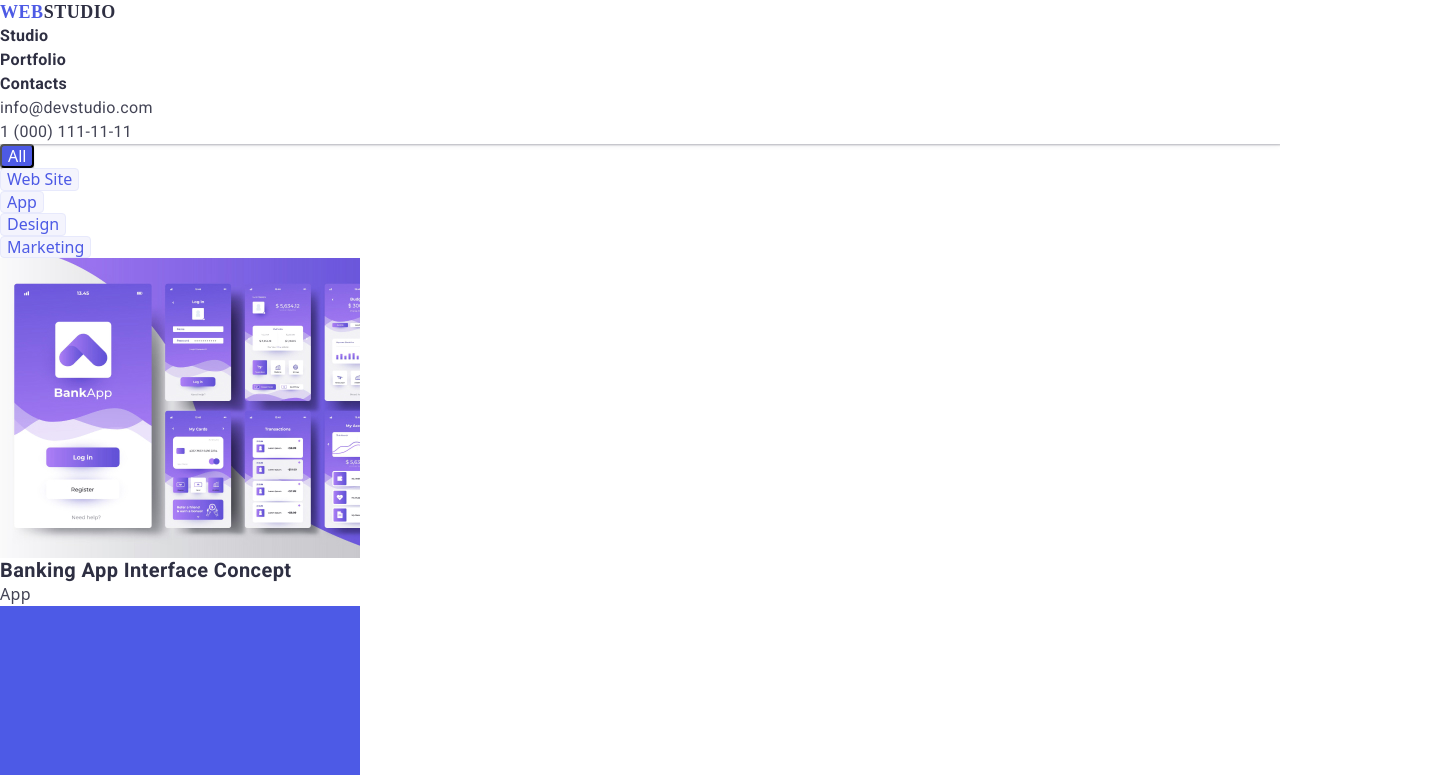
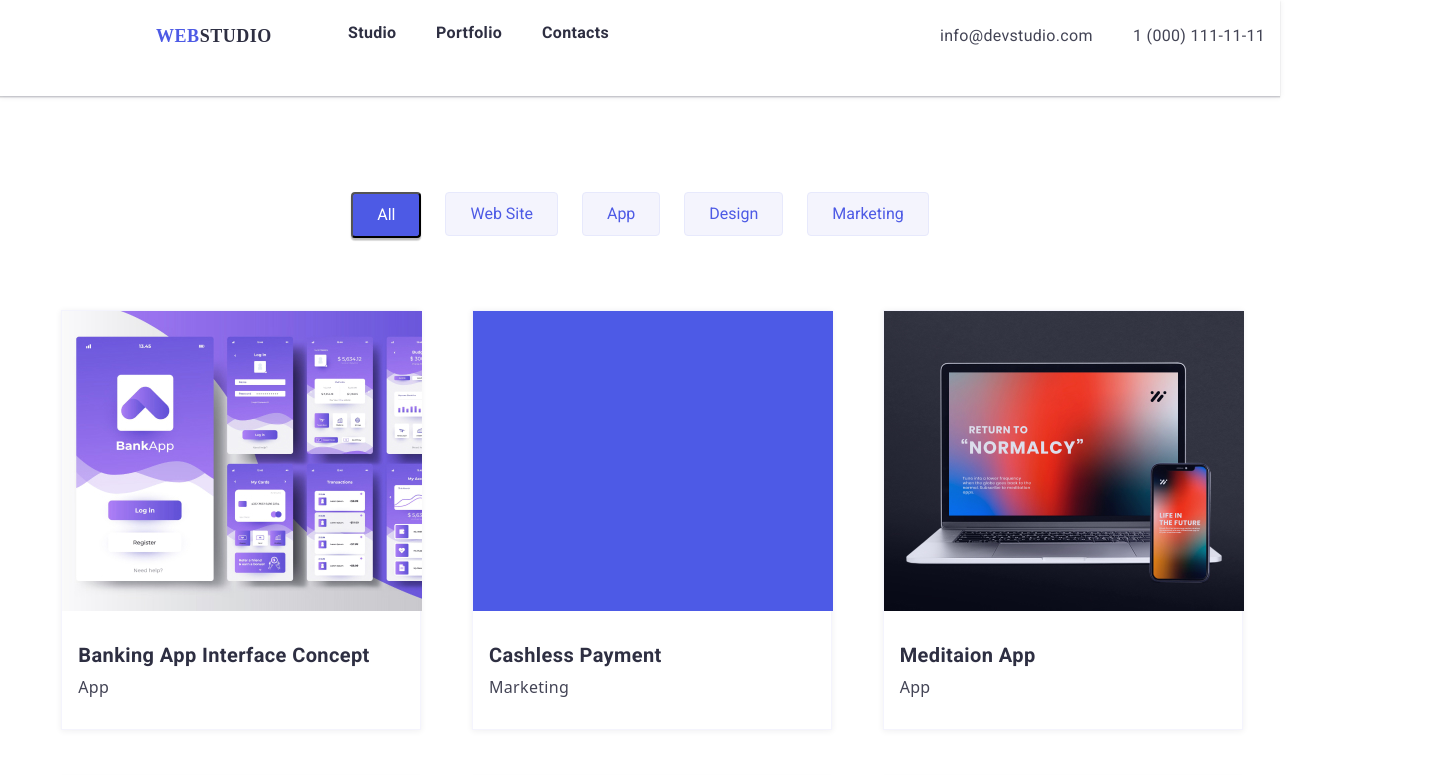
Before and after one commit to olexiyc/goit-markup-hw-03, a plain HTML site: page portfolio.html in a window 1280 px wide. Shown: the top 775 px of the page, 1440 px wide, since content can reach past the window. Drawn offline with nearby package versions, Linux system fonts and the light colour scheme.

Commit message:
Saturday

```diff
--- a/css/portfolio.css
+++ b/css/portfolio.css
@@ -21,10 +21,13 @@ a{
 body{
     font-family: 'Roboto', sans-serif;
     font-style: normal}
-.header{
+    .pageheader{
         background: #FFFFFF;
-        box-shadow: 0px 2px 1px rgba(46, 47, 66, 0.08), 0px 1px 1px rgba(46, 47, 66, 0.16), 0px 1px 6px rgba(46, 47, 66, 0.08);}
+        box-shadow: 0px 2px 1px rgba(46, 47, 66, 0.08), 0px 1px 1px rgba(46, 47, 66, 0.16), 0px 1px 6px rgba(46, 47, 66, 0.08);
+    }
 .webstudio{
+        padding-left: 156px;
+        padding-top: 24px;
         font-family: 'Raleway';
         font-style: normal;
         font-weight: 800;
@@ -34,48 +37,71 @@ body{
         letter-spacing: 0.03em;
         text-transform: uppercase;
         color: #2E2F42;}
+.nav-list{
+    display: flex;
+    margin: 0px;
+    padding: 0px;
+}
+.nav-item{
+    display: block;
+    margin-right: 40px;
+
+}
+.social-links{
+    display: flex;
+    margin: 0px;
+    padding: 0px;
+}
+.social-item{
+    padding-top: 24px;
+    padding-bottom: 24px;
+
+}
 .studio{
+    position: absolute;
+    top: 24px;
+    left: 348px;
+    width: 48px;
+    height: 24px;
+    font-family: 'Roboto';
+    font-style: normal;
+    font-weight: 600;
+    font-size: 16px; letter-spacing: 0.02em;
+    color: #2E2F42;
+    flex: none;
+    order: 0;
+    flex-grow: 0;
+}
+.portfolio{
+    position: absolute;
+    top: 24px;
+    left: 436px;
+    width: 66px;
     font-family: 'Roboto';
     font-style: normal;
     font-weight: 600;
     font-size: 16px;
-        line-height: 24px;
-        /* identical to box height, or 150% */
-
     letter-spacing: 0.02em;
-
-        /* NAVY BLUE */
-
     color: #2E2F42;}
-.portfolio{
-
+.contacts{
+    position: absolute;
+    top: 24px;
+    left: 542px;
     font-family: 'Roboto';
     font-style: normal;
     font-weight: 600;
-    font-size: 16px;
-    line-height: 24px;
-    letter-spacing: 0.02em;
+    font-size: 16px; letter-spacing: 0.02em;
     color: #2E2F42;}
-.contacts{
-        font-family: 'Roboto';
-        font-style: normal;
-        font-weight: 600;
-        font-size: 16px;
-        line-height: 24px;
-        /* identical to box height, or 150% */
-
-        letter-spacing: 0.02em;
-
-        /* NAVY BLUE */
-
-        color: #2E2F42;}
-.mail{
+.mail{position: absolute;
+    width: 153px;
+    height: 24px;
+    left: 940px;
+    top: 24px;
     font-family: 'Roboto';
     font-style: normal;
     font-weight: 400;
     font-size: 16px;
-        line-height: 24px;
-        letter-spacing: 0.02em;
+    line-height: 24px; letter-spacing: 0.02em;
     color: #434455;}
 .mail:hover{
     color: orange;
@@ -83,31 +109,58 @@ body{
 .mail:focus{
     color: red;
 }
-.tel{font-family: 'Roboto';
+.tel{position: absolute;
+    width: 151px;
+    height: 24px;
+    left: 1133px;
+    top: 24px;
+    font-family: 'Roboto';
 font-style: normal;
 font-weight: 400;
-    font-size: 16px;
-    line-height: 24px;
-    /* identical to box height, or 150% */
-
-    letter-spacing: 0.02em;
-
-    /* SLATE */
-
-    color: #434455;}
+font-size: 16px; line-height: 24px;
+letter-spacing: 0.02em; color: #434455;}
 .tel:hover{
     color: orange;
 }
 .tel:focus{
     color: red;
 }
+.buttons{
+    display: flex;
+    flex-wrap: wrap;
+    justify-content: space-around;
+    margin-top: 96px;
+    margin-bottom: 72px;
+
+}
+.button-list{
+    font-family: 'Roboto';
+        font-style: normal;
+        font-weight: 600;
+        font-size: 16px;
+        line-height: 24px;
+    box-sizing: border-box;
+    display: flex;
+flex-direction: row;
+align-items: flex-start;
+padding: 0px;
+gap: 24px;
+}
 .button1{
+padding-top: 12px;
+padding-bottom: 12px;
+padding-left: 24px;
+padding-right: 24px;
     color: #FFFFFF;
     background: #4D5AE5;
 box-shadow: 0px 3px 1px rgba(0, 0, 0, 0.1), 0px 2px 1px rgba(0, 0, 0, 0.08), 0px 2px 2px rgba(0, 0, 0, 0.12);
 border-radius: 4px;
 }
 .button2{
+padding-top: 12px;
+padding-bottom: 12px;
+padding-left: 24px;
+padding-right: 24px;
     color: #4D5AE5;
     background: #F4F4FD;
     border: 1px solid #E7E9FC;
@@ -119,6 +172,8 @@ border-radius: 4px;
         font-weight: 600;
         font-size: 20px;
         line-height: 24px;
+        padding-top: 32px;
+        padding-left: 16px;
         /* identical to box height, or 120% */
 
         letter-spacing: 0.02em;
@@ -133,7 +188,7 @@ border-radius: 4px;
         flex: none;
         order: 0;
         flex-grow: 0;}
-.text{font-weight: 400;
+.text{  font-weight: 400;
         font-size: 16px;
         line-height: 24px;
         /* identical to box height, or 150% */
@@ -141,5 +196,60 @@ border-radius: 4px;
         letter-spacing: 0.02em;
 
         /* SLATE */
+        padding-top: 8px;
+        padding-left: 16px;
+        color: #434455;}
+.flex-container{
+    margin-left: 24px;
+    margin-right: 24px;
+    display: flex;
+    flex-wrap: wrap;
+    justify-content: space-around;
+}
+.flex-element{
+    box-sizing: border-box;
 
-        color: #434455;}
+    width: 360px;
+    height: 420px;
+
+    background: #FFFFFF;
+/* CLOUD */
+
+border: 0.5px solid #F4F4FD;
+box-shadow: 0px 1px 6px rgba(46, 47, 66, 0.08);
+margin-left: 24px;
+margin-bottom: 48px;
+
+}
+.footer-container{
+    width: 1440px;
+height: 310px;
+left: 0px;
+top: 2283px;
+
+/* NAVY BLUE */
+
+background: #2E2F42;
+}
+.text-footer{
+    width: 264px;
+    height: 72px;
+    left: 156px;
+    top: 2421px;
+
+    /* Body */
+
+    font-family: 'Roboto';
+    font-style: normal;
+    font-weight: 400;
+    font-size: 16px;
+    line-height: 24px;
+    /* or 150% */
+
+    letter-spacing: 0.02em;
+
+    /* CORNFLOWER */
+
+    color: #E7E9FC;
+
+    }
--- a/css/styles.css
+++ b/css/styles.css
@@ -23,10 +23,13 @@ a{
 body{
     font-family: 'Roboto', sans-serif;
     font-style: normal;}
-.header{
+.pageheader{
         background: #FFFFFF;
-        box-shadow: 0px 2px 1px rgba(46, 47, 66, 0.08), 0px 1px 1px rgba(46, 47, 66, 0.16), 0px 1px 6px rgba(46, 47, 66, 0.08);}
+        box-shadow: 0px 2px 1px rgba(46, 47, 66, 0.08), 0px 1px 1px rgba(46, 47, 66, 0.16), 0px 1px 6px rgba(46, 47, 66, 0.08);
+    }
 .webstudio{
+    padding-left: 156px;
+    padding-top: 24px;
     font-family: 'Raleway';
     font-style: normal;
     font-weight: 800;
@@ -36,29 +39,66 @@ body{
     letter-spacing: 0.03em;
     text-transform: uppercase;
     color: #2E2F42;}
+.nav-list{
+    display: flex;
+    margin: 0px;
+    padding: 0px;
+}
+.nav-item{
+    display: block;
+    margin-right: 40px;
+
+}
+.social-links{
+    display: flex;
+    margin: 0px;
+    padding: 0px;
+}
+.social-item{
+    padding-top: 24px;
+    padding-bottom: 24px;
+
+}
 .studio{
+    position: absolute;
+    top: 24px;
+    left: 348px;
+    width: 48px;
+    height: 24px;
+    font-family: 'Roboto';
+    font-style: normal;
     font-weight: 600;
-    font-size: 16px;
-    line-height: 24px;
-    letter-spacing: 0.02em;
-    color: #2E2F42;}
+    font-size: 16px; letter-spacing: 0.02em;
+    color: #2E2F42;
+    flex: none;
+    order: 0;
+    flex-grow: 0;
+}
 .portfolio{
-width: 66px;
-height: 24px;
-font-weight: 600;
-font-size: 16px;
-line-height: 24px;
-letter-spacing: 0.02em;
-color: #2E2F42;}
-.contacts{
+    position: absolute;
+    top: 24px;
+    left: 436px;
+    width: 66px;
     font-family: 'Roboto';
     font-style: normal;
     font-weight: 600;
     font-size: 16px;
-    line-height: 24px;
     letter-spacing: 0.02em;
     color: #2E2F42;}
-.mail{
+.contacts{
+    position: absolute;
+    top: 24px;
+    left: 542px;
+    font-family: 'Roboto';
+    font-style: normal;
+    font-weight: 600;
+    font-size: 16px; letter-spacing: 0.02em;
+    color: #2E2F42;}
+.mail{position: absolute;
+    width: 153px;
+    height: 24px;
+    left: 940px;
+    top: 24px;
     font-family: 'Roboto';
     font-style: normal;
     font-weight: 400;
@@ -71,7 +111,12 @@ color: #2E2F42;}
 .mail:focus{
     color: red;
 }
-.tel{font-family: 'Roboto';
+.tel{position: absolute;
+    width: 151px;
+    height: 24px;
+    left: 1133px;
+    top: 24px;
+    font-family: 'Roboto';
 font-style: normal;
 font-weight: 400;
 font-size: 16px; line-height: 24px;
@@ -82,6 +127,11 @@ letter-spacing: 0.02em; color: #434455;}
 .tel:focus{
     color: red;
 }
+.heroheader{
+    background-color: #2E2F42;
+    width: 1440px;
+    height: 603px;
+}
 h1{
 
     font-family: 'Roboto';
@@ -91,16 +141,48 @@ h1{
     line-height: 60px;
     /* or 107% */
 
-    text-align: center;
+    text-align:center;
     letter-spacing: 0.02em;
+    color: #FFFFFF;}
+.header1{
 
-    color: #FFFFFF;}
-button{
+width: 492px;
+height: 120px;
+left: 474px;
+top: 264px;
+position: absolute;
+
+}
+.button{
+    position: absolute;
+    width: 170px;
+    height: 51px;
+top: 432px;
 font-family: 'Roboto';
 font-style: normal;
 font-weight: 600;
 font-size: 16px;
-line-height: 19px; color: #FFFFFF;}
+margin-left: 635px;
+margin-right: 635px;
+margin-top: 48px;
+color: #FFFFFF;}
+
+.text-container{
+    display:flex;
+
+}
+.flex-container-text{
+    float: left;
+    display: inline;
+    width: 264px;
+    height: 72px;
+    margin-left: 24px;
+    margin-bottom: 120px;
+    margin-top: 152px;
+}
+.flex-container-text:first-child{
+    margin-left: 156px;
+}
 .title{
     font-family: 'Roboto';
     font-style: normal;
@@ -133,25 +215,24 @@ line-height: 19px; color: #FFFFFF;}
     text-transform: capitalize;
 
     color: #2E2F42;}
-.image1{
+.image{
+    box-sizing: border-box;
+
+width: 360px;
+height: 300px;
+margin-left: 24px;
+margin-top: 72px;
+margin-bottom: 120px;
+
     background: linear-gradient(0deg, rgba(77, 90, 229, 0.1), rgba(77, 90, 229, 0.1)), url(2368);
     background-blend-mode: soft-light, normal;
     /* CORNFLOWER */
-
     border: 1px solid #E7E9FC;}
-.image2{
-    background: linear-gradient(0deg, rgba(77, 90, 229, 0.1), rgba(77, 90, 229, 0.1)), url(2225);
-    background-blend-mode: soft-light, normal;
-    /* CORNFLOWER */
-
-    border: 1px solid #E7E9FC;}
-.image3{
-    background: linear-gradient(0deg, rgba(77, 90, 229, 0.1), rgba(77, 90, 229, 0.1)), url(photo-1545235617-7a424c1a60cc);
-    background-blend-mode: soft-light, normal;
-    /* CORNFLOWER */
-
-    border: 1px solid #E7E9FC;}
-.head22{
+.head22{position: absolute;
+    width: 162px;
+    height: 40px;
+    left: 639px;
+    top: 1671px;
 
     /* Header 2 */
 
@@ -166,7 +247,26 @@ line-height: 19px; color: #FFFFFF;}
     letter-spacing: 0.02em;
     text-transform: capitalize;
 
-    color: #2E2F42;}
+    color: #2E2F42;
+    }
+.worker-set{
+    padding-top: 232px;
+
+}
+.worker-item{
+
+display: flex;
+flex-direction: column;
+justify-content: center;
+align-items: center;
+padding: 0px 0px 32px;
+gap: 32px;
+
+
+background: #FFFFFF;
+box-shadow: 0px 1px 6px rgba(46, 47, 66, 0.08), 0px 1px 1px rgba(46, 47, 66, 0.16), 0px 2px 1px rgba(46, 47, 66, 0.08);
+border-radius: 0px 0px 4px 4px;
+}
 .worker{
     font-family: 'Roboto';
     font-style: normal;
@@ -184,3 +284,82 @@ line-height: 19px; color: #FFFFFF;}
     font-size: 16px;
     line-height: 24px; text-align: center;
     letter-spacing: 0.02em; color: #434455;}
+.image-container{
+    display: flex;
+    justify-content:center;
+}
+.image-set{
+    display: flex;
+    justify-content: space-around;
+
+}
+.container{
+    display: flex;
+    justify-content: space-around;
+    width: 1440px;
+    height: 732px;
+    left: 0px;
+    top: 1551px;
+
+/* CLOUD */
+
+background: #F4F4FD;
+}
+.worker-set{
+    display: inline-flex;
+    justify-content: space-around;
+    margin-left: 156px;
+    margin-right: 156px;
+}
+.worker-item{
+    width: 264px;
+    height: 260px;
+    margin: 24px;
+    flex-basis: calc(100%/3);
+}
+.footer-container{
+    width: 1440px;
+height: 310px;
+left: 0px;
+top: 2283px;
+
+
+background: #2E2F42;
+}
+.webstudio-footer{
+    padding-top: 24px;
+    margin-left: 156px;
+    font-family: 'Raleway';
+    font-style: normal;
+    font-weight: 800;
+    font-size: 18px;
+    line-height: 24px; display: flex;
+    align-items: center;
+    letter-spacing: 0.03em;
+    text-transform: uppercase;}
+
+.text-footer{
+width: 264px;
+height: 72px;
+left: 156px;
+top: 2421px;
+margin-bottom: 100px;
+margin-top: 16px;
+margin-left: 156px;
+
+/* Body */
+
+font-family: 'Roboto';
+font-style: normal;
+font-weight: 400;
+font-size: 16px;
+line-height: 24px;
+/* or 150% */
+
+letter-spacing: 0.02em;
+
+/* CORNFLOWER */
+
+color: #E7E9FC;
+
+}
--- a/portfolio.html
+++ b/portfolio.html
@@ -12,30 +12,34 @@
     <link rel="stylesheet" href="https://cdn.jsdelivr.net/npm/modern-normalize@1.1.0/modern-normalize.min.css">
 </head>
 <body class="body">
-    <header class="header">
+    <header class="pageheader">
         <a class="webstudio" href="index.html"><span style="color:#4D5AE5;">WEB</span>STUDIO</a>
+        <div class="container-header">
             <nav class="nav">
-        <ul>
-            <li>
+<ul class="nav-list">
+    <li class="nav-item">
         <a class="studio" href="index.html">Studio</a></li>
-            <li>
+    <li class="nav-item">
         <a class="portfolio" href="portfolio.html">Portfolio</a></li>
-            <li>
+    <li class="nav-item">
         <a class="contacts" href="Contacts">Contacts</a></li>
 </ul>
-    </nav>
+
 <ul class="social-links">
-            <li>
+    <li class="social-item">
         <a class="mail" href="mailto:info@devstudio.com">info@devstudio.com </a>
     </li>
-            <li>
+    <li class="social-item">
         <a class="tel" href="tel:+1(000)111-11-11">1 (000) 111-11-11</a>
     </li>
 </ul>
+</nav>
+</div>
 </header>
     <main>
         <section>
-            <ul>
+            <div class="buttons">
+            <ul class="button-list">
                 <li>
                     <button type="button" class="button1">All</button>
                 </li>
@@ -49,49 +53,49 @@
                 <li>
                     <button type="button" class="button2">Marketing</button></li>
             </ul>
-
-            <ul>
-                <li>
+            </div>
+            <ul class="flex-container">
+                <li class="flex-element">
                     <img src="images/portfolio.jpg" alt="Banking App" width="360" height="300">
                     <h3 class="title">Banking App Interface Concept</h3>
                     <p class="text">App</p>
                 </li>
-                <li>
+                <li class="flex-element">
                     <img src="images/portfolio1.jpg" alt="Cashless" width="360" height="300">
                     <h3 class="title">Cashless Payment</h3>
                     <p class="text">Marketing</p>
                 </li>
-                <li>
+                <li class="flex-element">
                     <img src="images/portfolio2.jpg" alt="Meditation" width="360" height="300">
                     <h3 class="title">Meditaion App</h3>
                     <p class="text">App</p>
                 </li>
-                <li>
+                <li class="flex-element">
                     <img src="images/portfolio3.jpg" alt="Taxi" width="360" height="300">
                     <h3 class="title">Taxi Services</h3>
                     <p class="text">Marketing</p>
                 </li>
-                <li>
+                <li class="flex-element">
                     <img src="images/portfolio4.jpg" alt="Screen" width="360" height="300">
                     <h3 class="title">Screen Illustration</h3>
                     <p class="text">Design</p>
                 </li>
-                <li>
+                <li class="flex-element">
                     <img src="images/portfolio5.jpg" alt="Cpurse" width="360" height="300">
                     <h3 class="title">Online course</h3>
                     <p class="text">Marketing</p>
                 </li>
-                <li>
+                <li class="flex-element">
                     <img src="images/portfolio6.jpg" alt="Instagram" width="360" height="300">
                     <h3 class="title">Instagram Stories Concept</h3>
                     <p class="text">Design</p>
                 </li>
-                <li>
+                <li class="flex-element">
                     <img src="images/portfolio7.jpg" alt="Organic" width="360" height="300">
                     <h3 class="title">Organic Food</h3>
                     <p class="text">Web Design</p>
                 </li>
-                <li>
+                <li class="flex-element">
                     <img src="images/portfolio8.jpg" alt="Fresh Coffee" width="360" height="300">
                     <h3 class="title">Fresh Coffee</h3>
                     <p class="text">Web Design</p>
@@ -100,8 +104,10 @@
         </section>
     </main>
     <footer>
-        <a class="webstudio" href="index.html"><span style="color:#4D5AE5;">WEB</span>STUDIO</a>
-        <p class="text">Increase the flow of customers and sales for your business with digital marketing & growth solutions.</p>
+        <div class="footer-container">
+            <a class="webstudio" href="index.html"> <span style="color:#4D5AE5;">WEB</span><span style=color:white>STUDIO</a>
+        <p class="text-footer">Increase the flow of customers and sales for your business with digital marketing & growth solutions.</p>
+        </div>
     </footer>
 </body>
 </html>
```
Also changed, not shown: index.html (+50 -30 lines). Lines whose indentation alone changed are shown as unchanged.
